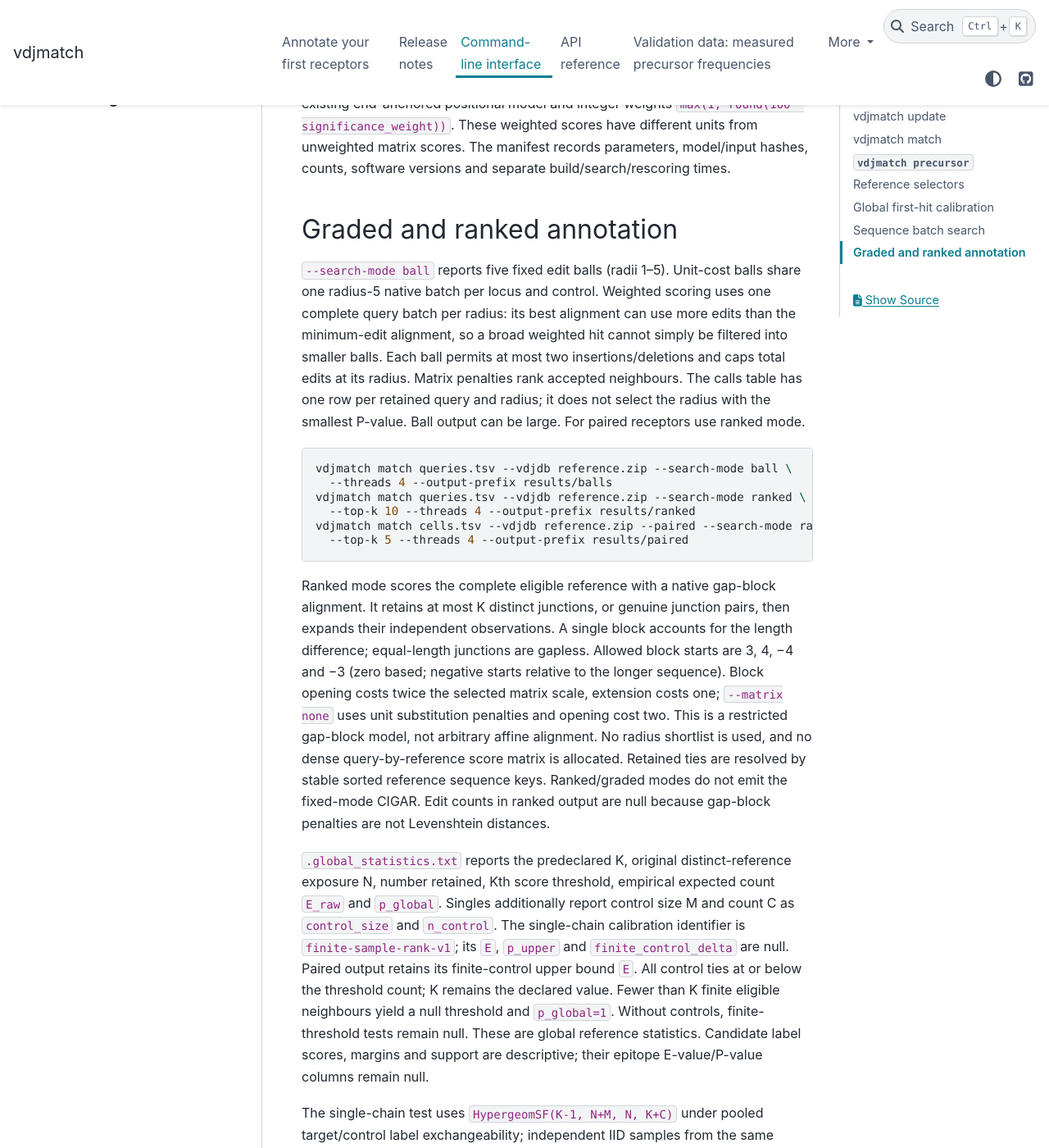
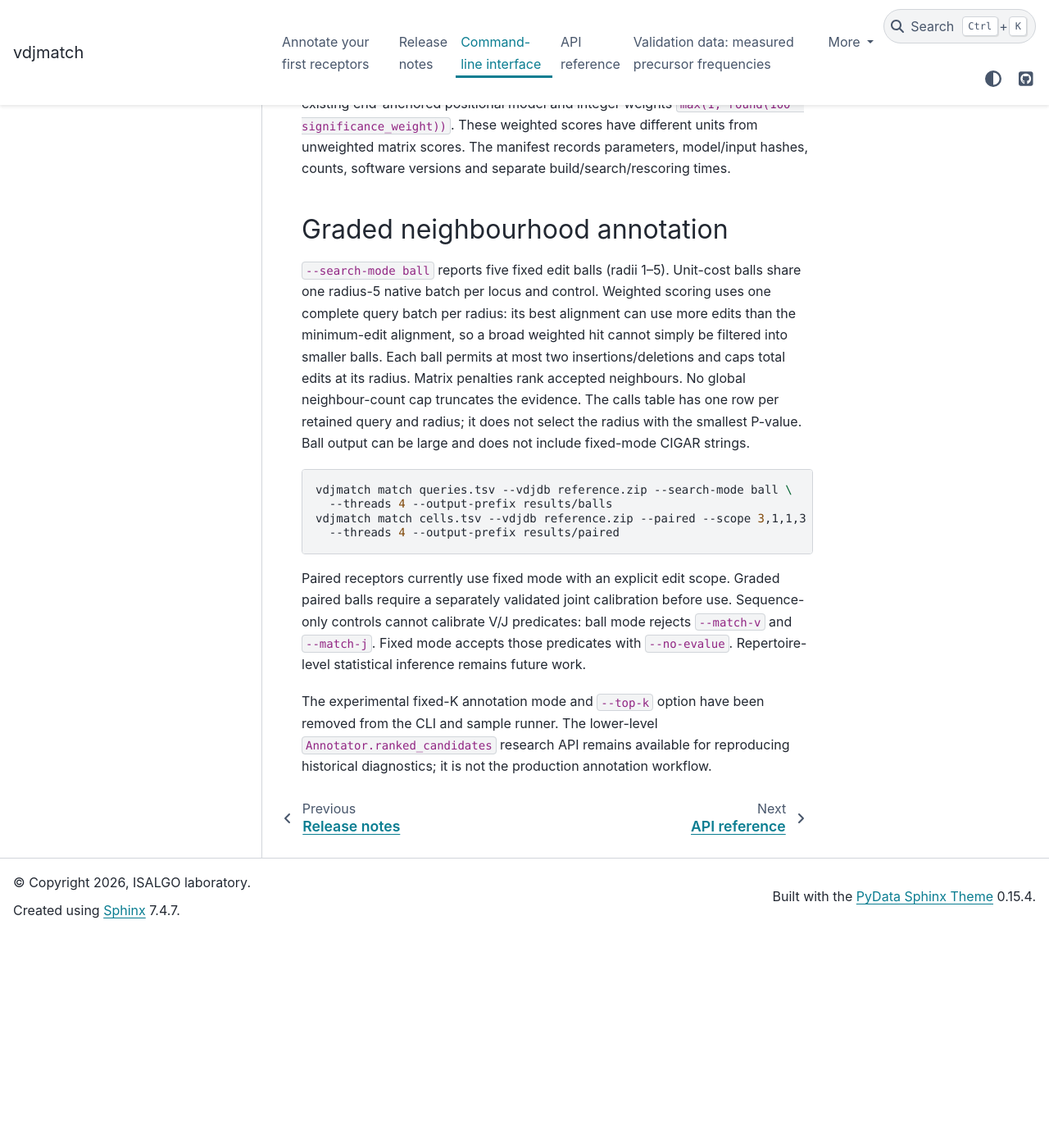
Before and after one commit to antigenomics/vdjmatch, a Sphinx documentation site: the page built from docs/cli.rst, in a window 1280 px wide and 1400 px high, scrolled down 8836 px. Shown: the whole window at 82% size. Built offline with Sphinx 7.4.7 and the PyData theme 0.15.4, drawn with Linux system fonts in a browser that asks for light colours; pages that are not in the unit, such as notebooks, are missing from menus; after the commit the page ends 9976 px from its top, so only the background shows below that; some of the changed text lies outside the part shown.

Commit message:
Retire fixed-K annotation and share duplicate junction searches (#30)

```diff
--- a/docs/cli.rst
+++ b/docs/cli.rst
@@ -337,63 +337,33 @@
 units from unweighted matrix scores. The manifest records parameters, model/input
 hashes, counts, software versions and separate build/search/rescoring times.
 
-Graded and ranked annotation
-----------------------------
+Graded neighbourhood annotation
+-------------------------------
 
 ``--search-mode ball`` reports five fixed edit balls (radii 1–5). Unit-cost
 balls share one radius-5 native batch per locus and control. Weighted scoring
 uses one complete query batch per radius: its best alignment can use more edits
 than the minimum-edit alignment, so a broad weighted hit cannot simply be
-filtered into smaller balls. Each ball permits at most two
-insertions/deletions and caps total edits at its radius. Matrix penalties rank
-accepted neighbours. The calls table has one row per retained query and radius;
-it does not select the radius with the smallest P-value. Ball output can be large.
-For paired receptors use ranked mode.
+filtered into smaller balls. Each ball permits at most two insertions/deletions
+and caps total edits at its radius. Matrix penalties rank accepted neighbours.
+No global neighbour-count cap truncates the evidence. The calls table has one
+row per retained query and radius; it does not select the radius with the smallest
+P-value. Ball output can be large and does not include fixed-mode CIGAR strings.
 
 .. code-block:: bash
 
    vdjmatch match queries.tsv --vdjdb reference.zip --search-mode ball \
      --threads 4 --output-prefix results/balls
-   vdjmatch match queries.tsv --vdjdb reference.zip --search-mode ranked \
-     --top-k 10 --threads 4 --output-prefix results/ranked
-   vdjmatch match cells.tsv --vdjdb reference.zip --paired --search-mode ranked \
-     --top-k 5 --threads 4 --output-prefix results/paired
+   vdjmatch match cells.tsv --vdjdb reference.zip --paired --scope 3,1,1,3 \
+     --threads 4 --output-prefix results/paired
 
-Ranked mode scores the complete eligible reference with a native gap-block
-alignment. It retains at most K distinct junctions, or genuine junction pairs,
-then expands their independent observations. A single block accounts for the
-length difference; equal-length junctions are gapless. Allowed block starts are
-3, 4, −4 and −3 (zero based; negative starts relative to the longer sequence).
-Block opening costs twice the selected matrix scale, extension costs one;
-``--matrix none`` uses unit substitution penalties and opening cost two.
-This is a restricted gap-block model, not arbitrary affine alignment.
-No radius shortlist is used, and no dense query-by-reference score matrix is
-allocated. Retained ties are resolved by stable sorted reference sequence keys.
-Ranked/graded modes do not emit the fixed-mode CIGAR. Edit counts in ranked
-output are null because gap-block penalties are not Levenshtein distances.
+Paired receptors currently use fixed mode with an explicit edit scope. Graded
+paired balls require a separately validated joint calibration before use.
+Sequence-only controls cannot calibrate V/J predicates: ball mode rejects
+``--match-v`` and ``--match-j``. Fixed mode accepts those predicates with
+``--no-evalue``. Repertoire-level statistical inference remains future work.
 
-``.global_statistics.txt`` reports the predeclared K, original distinct-reference
-exposure N, number retained, Kth score threshold, empirical expected count
-``E_raw`` and ``p_global``. Singles additionally report control size M and count C
-as ``control_size`` and ``n_control``. The single-chain calibration identifier is
-``finite-sample-rank-v1``; its ``E``, ``p_upper`` and ``finite_control_delta`` are null.
-Paired output retains its finite-control upper bound ``E``. All control
-ties at or below the threshold count; K remains the declared value. Fewer than
-K finite eligible neighbours yield a null threshold and ``p_global=1``.
-Without controls, finite-threshold tests remain null. These are global reference
-statistics. Candidate label scores, margins and support are descriptive;
-their epitope E-value/P-value columns remain null.
-
-The single-chain test uses ``HypergeomSF(K-1, N+M, N, K+C)`` under pooled target/control
-label exchangeability; independent IID samples from the same query-conditioned
-background suffice. Exact exclusion maps identical junctions to infinity in both
-samples, preserving original N and M. It does not drop rows from either exposure.
-Paired scoring uses the worst-chain penalty, so the threshold defines a
-Cartesian intersection; paired controls assume independent chains and retain the
-separate confidence-bound/binomial method. Cartesian pairs share chains and must
-not be treated as independent controls in the single-chain rank test.
-Deduplicated biological data do not establish these assumptions. Exact-pair
-exclusion removes only the joint exact/exact corner and preserves original N.
-Selecting K, a radius or a locus after inspecting results is outside the test.
-Sequence-only controls cannot calibrate V/J predicates: graded/ranked modes
-reject ``--match-v`` and ``--match-j``.
+The experimental fixed-K annotation mode and ``--top-k`` option have been
+removed from the CLI and sample runner. The lower-level
+``Annotator.ranked_candidates`` research API remains available for reproducing
+historical diagnostics; it is not the production annotation workflow.
```
Also changed, not shown: README.md (+0 -1 lines), docs/releases.rst (+17 -13 lines), 7 other files.
